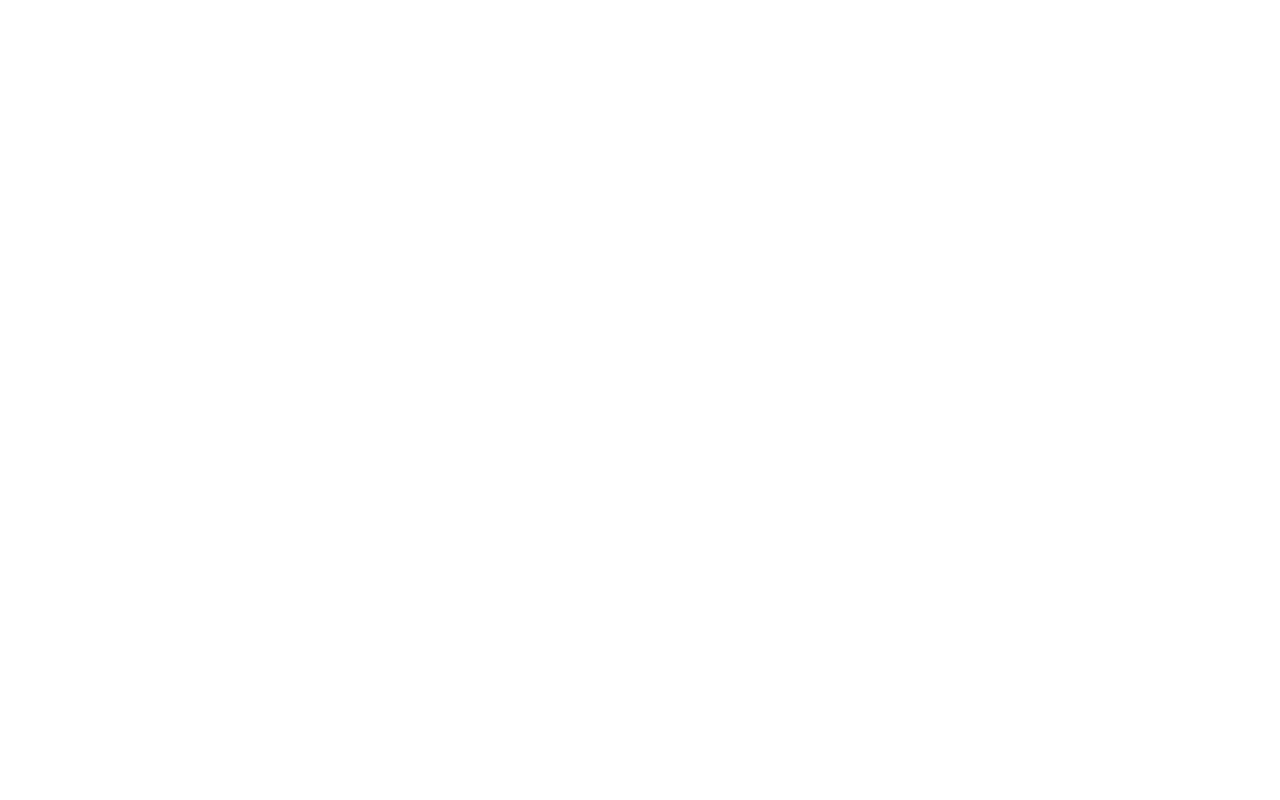
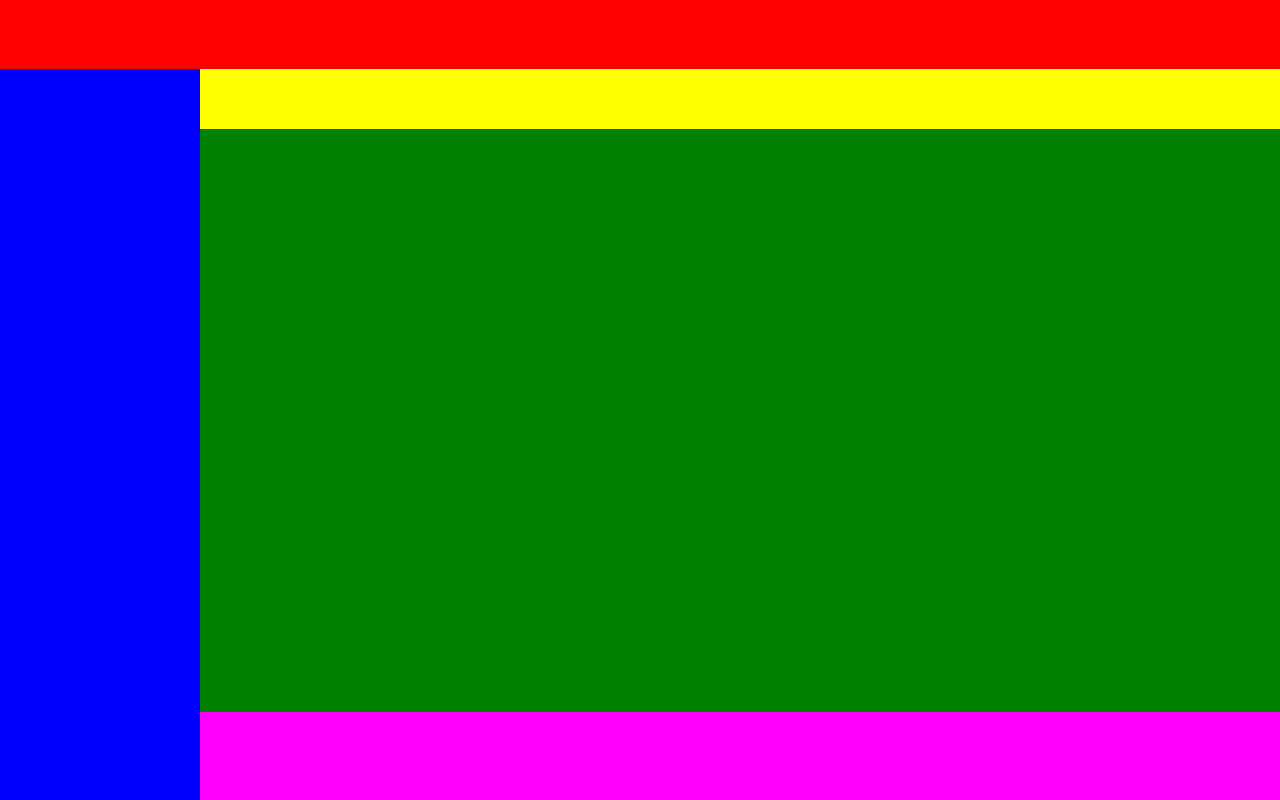
Before and after one commit to Ell444/progetto-modulo1-rumble, a plain HTML site: page index.html in a window 1280 px wide. Drawn offline with Linux system fonts and the light colour scheme.

Commit message:
feat/ layout di base

```diff
--- a/index.html
+++ b/index.html
@@ -11,6 +11,8 @@
     <header></header>
     <!--ASIDE-->
     <aside></aside>
+    <!--NAV-->
+    <nav></nav>
     <!--MAIN-->
     <main></main>
     <!--FOOTER-->
--- a/style.css
+++ b/style.css
@@ -1,12 +1,49 @@
 /*GENERICI*/
+:root {
+  font-size: 16px;
+}
+
 * {
+  box-sizing: border-box;
   padding: 0;
   margin: 0;
-  font-size: 16px;
 }
 
 img {
   width: 100%;
+}
+
+body {
+  height: 100vh;
+  display: grid;
+  grid-template-areas:
+    "he he"
+    "as na"
+    "as ma"
+    "as fo";
+  grid-template-columns: 200px 1fr;
+  grid-template-rows: 69px 60px 1fr 88px;
+}
+
+body > header {
+  grid-area: he;
+  background-color: red;
+}
+body > aside {
+  grid-area: as;
+  background-color: blue;
+}
+body > nav {
+  grid-area: na;
+  background-color: yellow;
+}
+body > main {
+  grid-area: ma;
+  background-color: green;
+}
+body > footer {
+  grid-area: fo;
+  background-color: magenta;
 }
 
 /*HEADER*/
```
